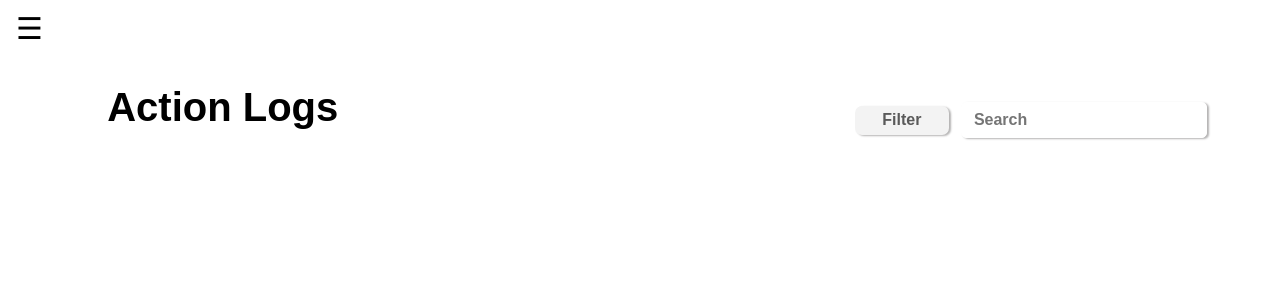
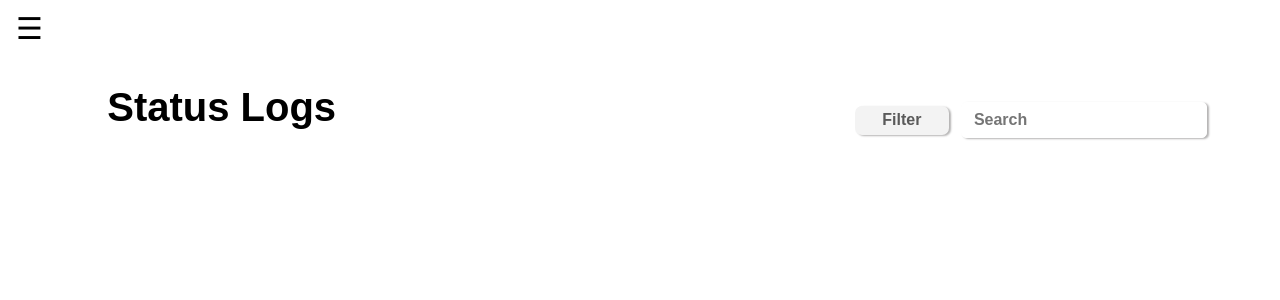
Before and after one commit to BT4103-Group-15/LLM-Agentic-Demo, a Flask app: template internal-staff-app/templates/Logs.html in a window 1280 px wide. Shown: the top 300 px of the page. Run offline with Flask 3, Linux system fonts and the light colour scheme; the template is opened without the code that fills it, so the values that code supplies are empty; parts of the project's set-up code (start-up, migrations or seed data) failed here and were passed over.

Commit message:
change log from action log to status log

```diff
--- a/internal-staff-app/assets/js/project-subpage.js
+++ b/internal-staff-app/assets/js/project-subpage.js
@@ -143,7 +143,7 @@ async function fetchChatHistory() {
 
 async function fetchLogs() {
     try {
-        const logs_response = await fetch('http://localhost:3000/project-action-logs');
+        const logs_response = await fetch('http://localhost:3000/activity-logs');
         if (!logs_response.ok) {
             throw new Error("Error fetching logs data");
         }
--- a/internal-staff-app/templates/Logs.html
+++ b/internal-staff-app/templates/Logs.html
@@ -15,7 +15,7 @@
   <!-- Main content -->
   <div class="container">
       <div class="header">
-          <h1 class="title">Action Logs</h1>
+          <h1 class="title">Status Logs</h1>
           <div class="controls">
               <button id="filterBtn" class="filter-button">Filter</button>
               <input id="searchInput" type="text" placeholder="Search" class="search-input">
@@ -68,7 +68,7 @@
     async function fetchData() {
         try {
             // Fetch data from the n8n webhook
-            const project_response = await fetch('http://localhost:3000/activity-logs');
+            const project_response = await fetch('http://localhost:3000/project-action-logs');
             if (!project_response.ok) {
                 throw new Error(`HTTP error! Status: ${project_response.status}`);
             }
--- a/internal-staff-app/templates/Project_subpage.html
+++ b/internal-staff-app/templates/Project_subpage.html
@@ -32,7 +32,7 @@
                 <div class="action-buttons">
                     <button id="file-upload-button">File Download</button>
                     <!-- <button id="chat-button">Chat History</button> -->
-                    <button id="logs-button">Logs</button>
+                    <button id="logs-button">Activity Logs</button>
                 </div>
             </div>
         </div>
```
Also changed, not shown: 1 other file.
